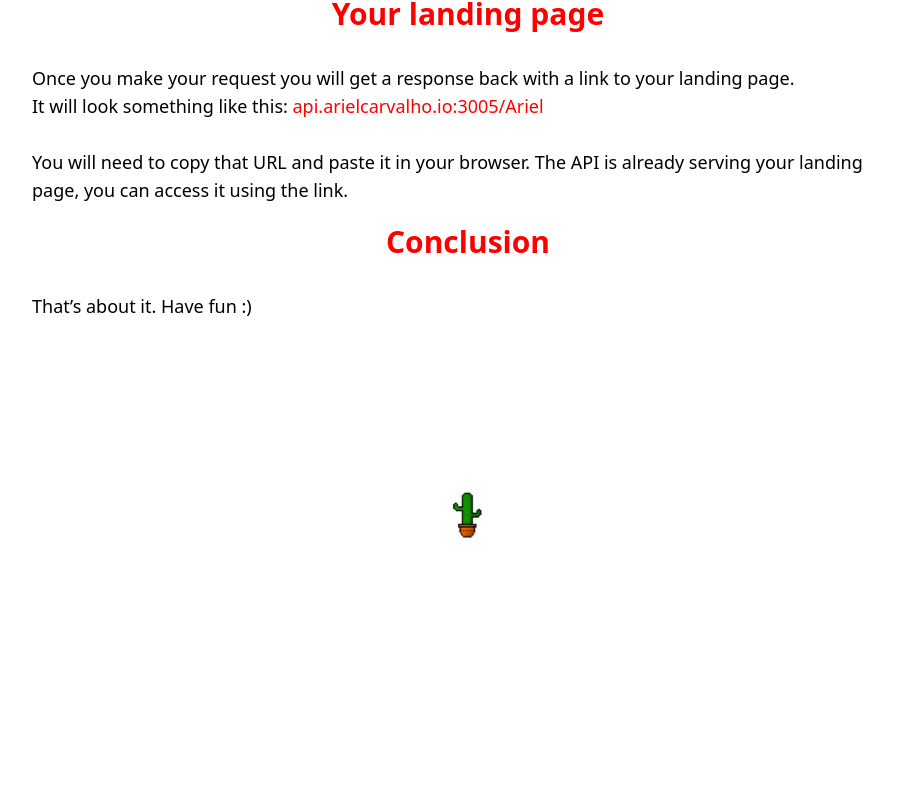
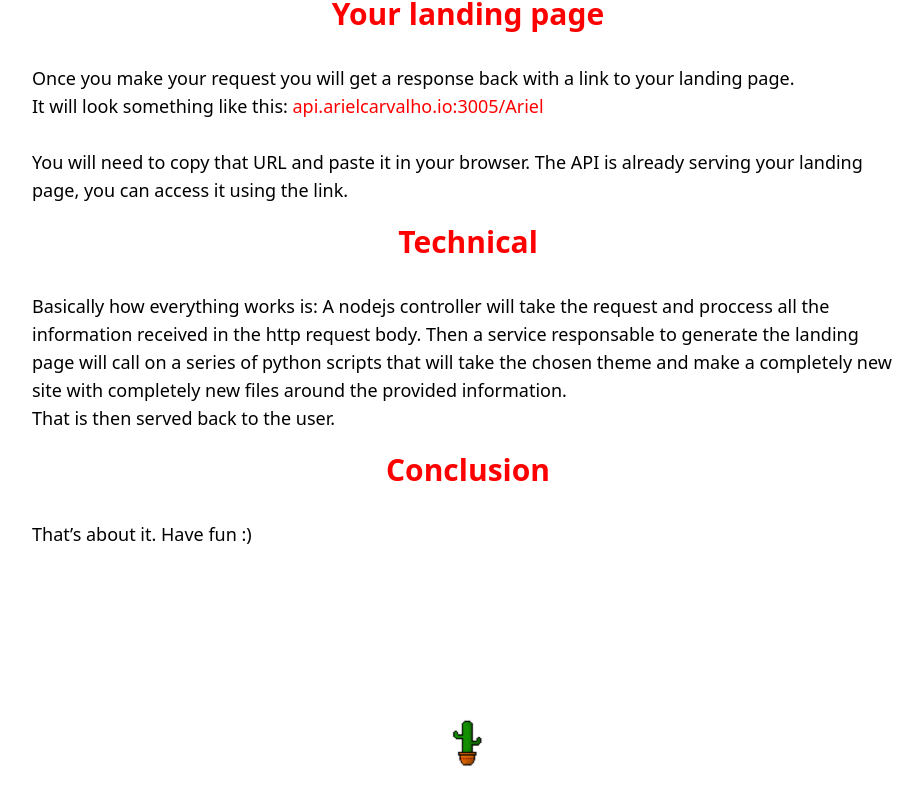
Before and after one commit to arieuu/makerapi-docs, a Next.js app: page / in a window 1280 px wide. Shown: the part 1716-2521 px from the top of the page, without its empty margins (172-1095 px from the left). Before the commit the page ends 2369 px from the top, so only its background shows below. Built offline with nearby package versions, Linux system fonts and the light colour scheme.

Commit message:
added technical section.

```diff
--- a/src/components/Intro.tsx
+++ b/src/components/Intro.tsx
@@ -87,6 +87,18 @@ export default function Intro() {
                 You will need to copy that URL and paste it in your browser. The API is already serving your landing page, you can access it using the link.
             </p>
 
+
+            <h2 className="text-center font-extrabold text-3xl text-brownish-attention mb-8"> Technical </h2>
+
+            <p className="pb-5">
+                Basically how everything works is: A nodejs controller will take the request and proccess all the information received in the http request body.
+                Then a service responsable to generate the landing page will call on a series of python scripts that will take the chosen theme and make a completely new site
+                with completely new files around the provided information. <br />
+                That is then served back to the user.
+            </p>
+
+
+
             <h2 className="text-center font-extrabold text-3xl text-brownish-attention mb-8"> Conclusion </h2>
 
             <p className="pb-28">
```
